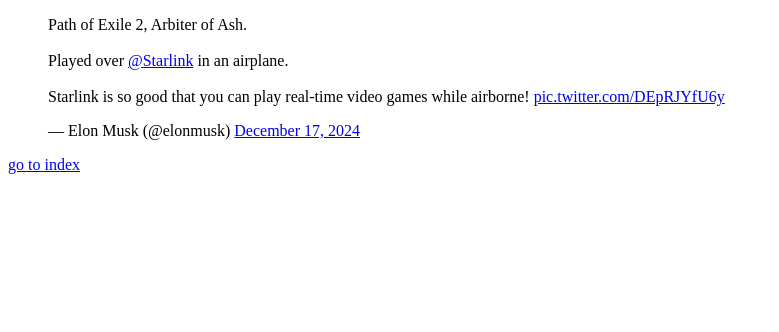
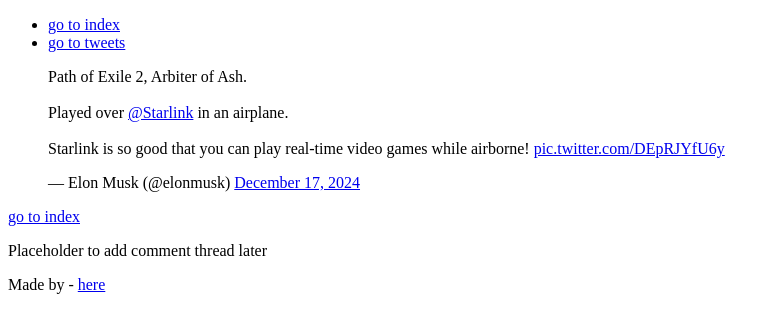
Before and after one commit to j3ssy4c3/My_First_Portfolio, a plain HTML site: page html_basic/tweets.html in a window 1280 px wide. Shown: the whole page, without its empty margins (0-779 px from the left). Drawn offline with Linux system fonts and the light colour scheme.

Commit message:
added semantic html to both files

```diff
--- a/html_basic/tweets.html
+++ b/html_basic/tweets.html
@@ -6,7 +6,23 @@
     <title>Document</title>
 </head>
 <body>
-    <blockquote class="twitter-tweet"><p lang="en" dir="ltr">Path of Exile 2, Arbiter of Ash.<br><br>Played over <a href="https://twitter.com/Starlink?ref_src=twsrc%5Etfw">@Starlink</a> in an airplane.<br><br>Starlink is so good that you can play real-time video games while airborne! <a href="https://t.co/DEpRJYfU6y">pic.twitter.com/DEpRJYfU6y</a></p>&mdash; Elon Musk (@elonmusk) <a href="https://twitter.com/elonmusk/status/1869127968972554728?ref_src=twsrc%5Etfw">December 17, 2024</a></blockquote> <script async src="https://platform.twitter.com/widgets.js" charset="utf-8"></script>
-    <a href="index.html"> go to index</a>
+    <header>
+        <ul>
+            <li> <a href="index.html"> go to index </a> </li>
+            <li> <a href="tweets.html"> go to tweets</a> </li>
+        </ul>
+    </header>
+    <main>
+        <article>
+            <blockquote class="twitter-tweet"><p lang="en" dir="ltr">Path of Exile 2, Arbiter of Ash.<br><br>Played over <a href="https://twitter.com/Starlink?ref_src=twsrc%5Etfw">@Starlink</a> in an airplane.<br><br>Starlink is so good that you can play real-time video games while airborne! <a href="https://t.co/DEpRJYfU6y">pic.twitter.com/DEpRJYfU6y</a></p>&mdash; Elon Musk (@elonmusk) <a href="https://twitter.com/elonmusk/status/1869127968972554728?ref_src=twsrc%5Etfw">December 17, 2024</a></blockquote> <script async src="https://platform.twitter.com/widgets.js" charset="utf-8"></script>
+            <a href="index.html"> go to index</a>
+        </article>
+        <aside>
+            <p> Placeholder to add comment thread later </p>
+        </aside>
+    </main>
+    <footer>
+        <p> Made by <Jesse Korir> - <a href="<#>" target="_blank">here</a> </p>
+    </footer>
 </body>
 </html>
```
Also changed, not shown: html_basic/index.html (+16 -0 lines).
